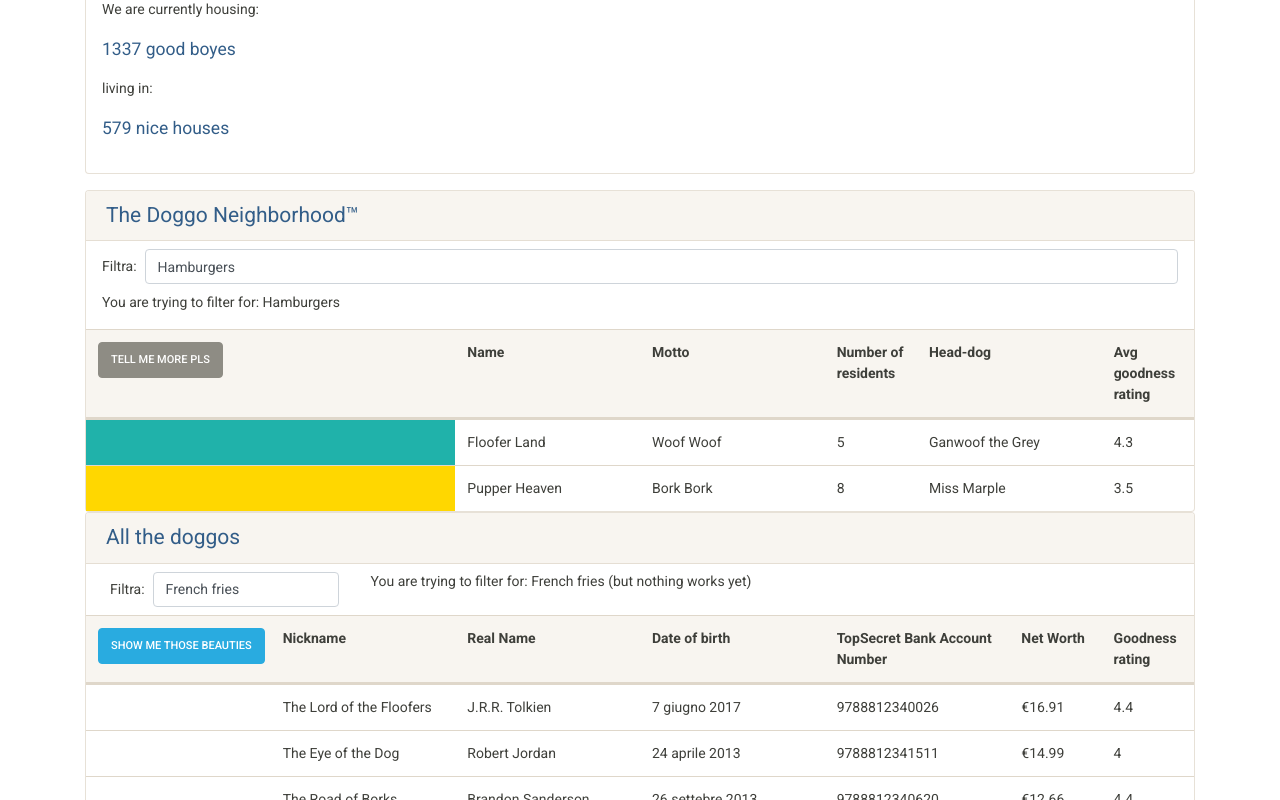
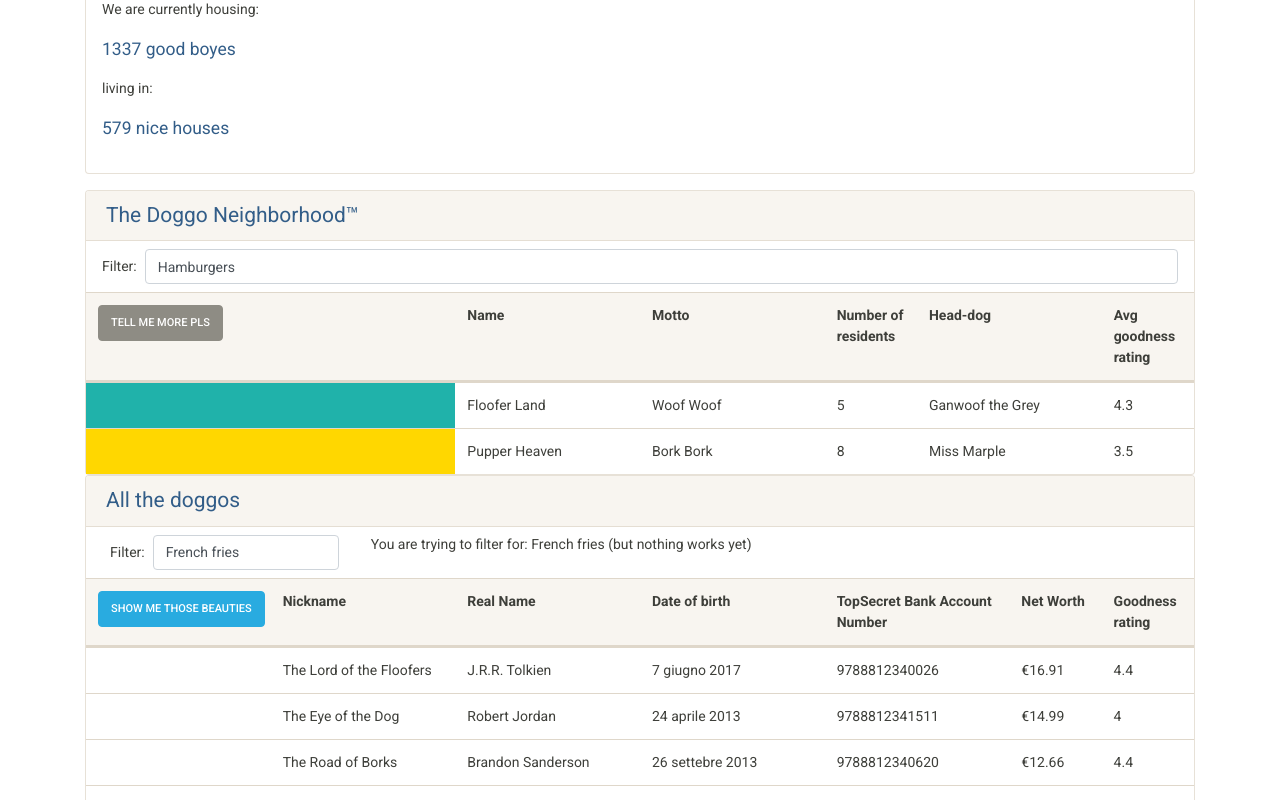
Before and after one commit to masterictFS/AcuteDoggos, an Angular app: page / in a window 1280 px wide. Shown: the part 462-1262 px from the top of the page. Built offline with nearby package versions, Linux system fonts and the light colour scheme.

Commit message:
pipe stub and typos

```diff
--- a/src/app/app.module.ts
+++ b/src/app/app.module.ts
@@ -5,8 +5,9 @@ import { AppComponent } from './app.component';
 import { OverviewComponent } from './overview/overview.component';
 import { DoghouseListComponent } from './doghouse-list/doghouse-list.component';
 import { DogListComponent } from './dog-list/dog-list.component';
-import {FormsModule, NgModel} from '@angular/forms';
+import {FormsModule} from '@angular/forms';
 import { ReplaceCharPipe } from './common/replace-char.pipe';
+import { CustomSplitPipe } from './common/custom-split.pipe';
 
 @NgModule({
   declarations: [
@@ -14,7 +15,8 @@ import { ReplaceCharPipe } from './common/replace-char.pipe';
     OverviewComponent,
     DoghouseListComponent,
     DogListComponent,
-    ReplaceCharPipe
+    ReplaceCharPipe,
+    CustomSplitPipe
   ],
   imports: [
     BrowserModule,
--- /dev/null
+++ b/src/app/common/custom-split.pipe.ts
@@ -0,0 +1,12 @@
+import { Pipe, PipeTransform } from '@angular/core';
+
+@Pipe({
+  name: 'customSplit'
+})
+export class CustomSplitPipe implements PipeTransform {
+
+  transform(toBeSplit: string, splitFormat: string, separator: string): string {
+    return null;
+  }
+
+}
--- a/src/app/dog-list/dog-list.component.html
+++ b/src/app/dog-list/dog-list.component.html
@@ -6,7 +6,7 @@
     <div class="d-flex flex-row align-items-center justify-content-between">
       <form class="ml-2 d-flex flex-row align-items-center">
         <div class="form-group my-2 mx-3 d-flex flex-row align-items-center">
-          <label for="filtro" class="p-0 m-0">Filtra:</label>
+          <label for="filtro" class="p-0 m-0">Filter:</label>
           <input type="text" class="form-control ml-2" id="filtro" name="filtro" placeholder="" [(ngModel)]="filterText">
         </div>
         <p class="ml-3">You are trying to filter for: {{filterText}} (but nothing works yet)</p>
--- a/src/app/doghouse-list/doghouse-list.component.html
+++ b/src/app/doghouse-list/doghouse-list.component.html
@@ -5,10 +5,9 @@
     </div>
     <form>
       <div class="form-group my-2 mx-3 d-flex flex-row align-items-center">
-        <label for="filtro" class="p-0 m-0">Filtra:</label>
+        <label for="filtro" class="p-0 m-0">Filter:</label>
         <input type="text" class="form-control ml-2" id="filtro" name="filtro" placeholder="" [(ngModel)]="filterText">
       </div>
-      <p class="ml-3">You are trying to filter for: {{filterText}}</p>
     </form>
     <table class="table mb-0" *ngIf="filteredDoghouses && filteredDoghouses.length > 0">
       <thead>
--- a/src/app/doghouse-list/doghouse-list.component.ts
+++ b/src/app/doghouse-list/doghouse-list.component.ts
@@ -71,9 +71,9 @@ export class DoghouseListComponent {
     this.showDescription = !this.showDescription;
   }
 
-  applyFilter(filter: string): void {
-    if (filter && filter.length > 0) {
-      this.filteredDoghouses = this.doghouses.filter(house => house.name.indexOf(filter) >= 0);
+  applyFilter(filterText: string): void {
+    if (filterText && filterText.length > 0) {
+      this.filteredDoghouses = this.doghouses.filter(house => house.name.toLowerCase().indexOf(filterText.toLowerCase()) >= 0);
     }
   }
 
```
Also changed, not shown: 1 other file (tests, documents, lock files or other folders).
